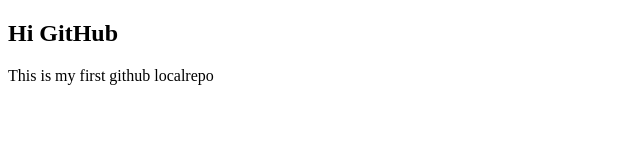
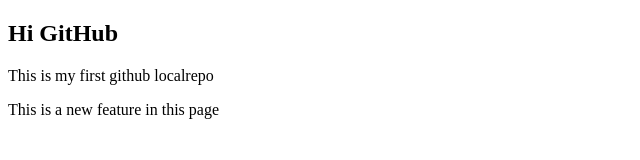
Before and after one commit to charantejanukalla/Charan-Teja-Nukalla, a plain HTML site: page index.html in a window 1280 px wide. Shown: the whole page, without its empty margins (0-640 px from the left). Drawn offline with Linux system fonts and the light colour scheme.

Commit message:
Adding new feature in index.html

```diff
--- a/index.html
+++ b/index.html
@@ -8,5 +8,6 @@
 <body>
     <h2>Hi GitHub</h2>
     <p>This is my first github localrepo</p>
+    <p>This is a new feature in this page</p>
 </body>
 </html>
```
Also changed, not shown: 1 other file.
